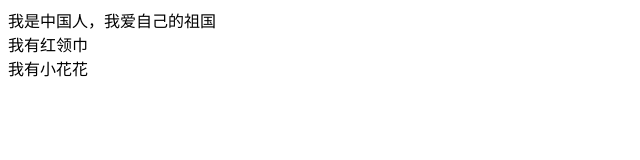
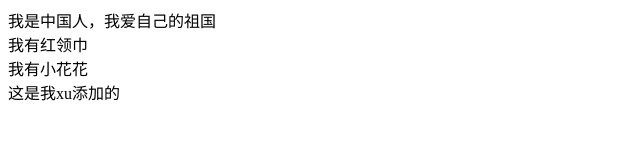
Before and after one commit to zy718916617/test119, a plain HTML site: page index.html in a window 1280 px wide. Shown: the whole page, without its empty margins (0-640 px from the left). Drawn offline with Linux system fonts and the light colour scheme.

Commit message:
这是我xu添加的数据

```diff
--- a/index.html
+++ b/index.html
@@ -10,5 +10,6 @@
     <div>我是中国人，我爱自己的祖国</div>
     <div>我有红领巾</div>
     <div>我有小花花</div>
+    <div>这是我xu添加的</div>
 </body>
 </html>
```
